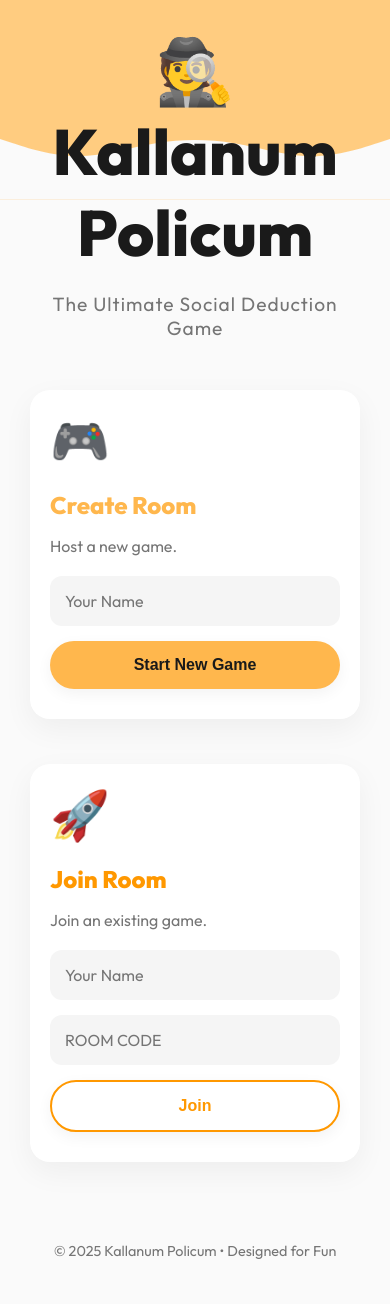
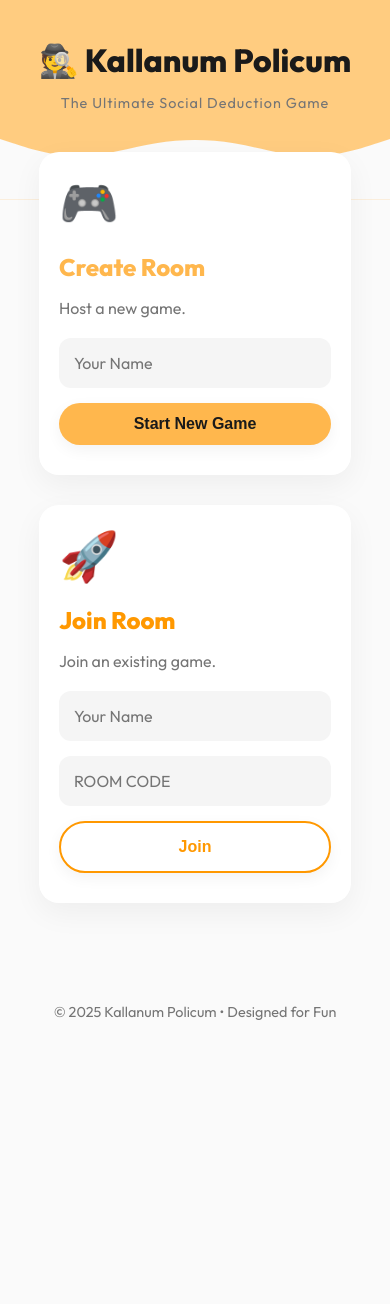
Before and after one commit to unnikrishnan803/kallanum-policum, a Django app: page / in a window 390 px wide. After the commit the page ends 1020 px from the top, so only its background shows below. Run offline with Django 4.2, Linux system fonts and the light colour scheme.

```diff
--- a/static/css/game.css
+++ b/static/css/game.css
@@ -300,4 +300,120 @@ input:focus {
         width: 50px;
         height: 50px;
     }
+
+    /* Index Page Mobile Overrides */
+    body {
+        min-height: 100dvh; /* Dynamic Viewport Height for mobile browsers */
+    }
+
+    .container {
+        padding: 10px; /* Tighter padding */
+        justify-content: flex-start; /* Start from top on mobile */
+        padding-top: 20px;
+    }
+
+    .hero-section {
+        margin-bottom: 15px;
+    }
+
+    .hero-title {
+        font-size: 2rem !important;
+        margin-bottom: 5px;
+    }
+
+    .hero-subtitle {
+        font-size: 0.9rem !important;
+        margin-bottom: 20px !important;
+    }
+
+    .action-cards-container {
+        flex-direction: column;
+        gap: 15px !important;
+        padding-bottom: 20px; /* Space for scrolling */
+    }
+
+    .action-card {
+        min-width: 100% !important;
+        max-width: 100% !important;
+        padding: 20px !important; /* Slightly smaller padding */
+    }
+
+    .card-icon {
+        font-size: 2.5rem; /* Smaller icon */
+        margin-bottom: 10px;
+    }
+
+    .input-styled {
+        padding: 12px; /* Smaller input padding */
+    }
+
+    .btn {
+        padding: 12px 20px; /* Smaller button padding */
+    }
 }
+
+/* Index Page Specifics */
+.hero-section {
+    text-align: center;
+    margin-bottom: 20px;
+}
+
+.hero-title {
+    margin-bottom: 10px;
+    font-size: 4rem;
+}
+
+.hero-subtitle {
+    color: var(--text-muted);
+    font-size: 1.2rem;
+    margin-bottom: 50px;
+    letter-spacing: 1px;
+}
+
+.action-cards-container {
+    display: flex;
+    flex-wrap: wrap;
+    justify-content: center;
+    gap: 30px;
+}
+
+.action-card {
+    flex: 1;
+    min-width: 300px;
+    max-width: 400px;
+    text-align: left;
+}
+
+.card-icon {
+    font-size: 3rem;
+    margin-bottom: 20px;
+}
+
+.card-title {
+    margin-bottom: 10px;
+}
+
+.card-desc {
+    color: var(--text-muted);
+    margin-bottom: 20px;
+}
+
+.input-group {
+    margin-bottom: 15px;
+}
+
+.input-styled {
+    background: #F5F5F5;
+    border: none;
+    padding: 15px;
+    border-radius: 12px;
+    width: 100%;
+}
+
+.btn-outline {
+    width: 100%;
+    padding: 15px 25px;
+    background: transparent;
+    border: 2px solid var(--accent-color);
+    color: var(--accent-color);
+}
--- a/templates/index.html
+++ b/templates/index.html
@@ -7,27 +7,27 @@
 <div class="container" style="text-align: center; justify-content: center; height: 100vh;">
 
     <!-- Hero Section -->
-    <div class="fade-in-up">
-        <h1 style="margin-bottom: 10px; font-size: 4rem;">🕵️ Kallanum Policum</h1>
-        <p style="color: var(--text-muted); font-size: 1.2rem; margin-bottom: 50px; letter-spacing: 1px;">
+    <div class="fade-in-up hero-section">
+        <h1 class="hero-title">🕵️ Kallanum Policum</h1>
+        <p class="hero-subtitle">
             The Ultimate Social Deduction Game
         </p>
     </div>
 
     <!-- Action Cards -->
-    <div style="display: flex; flex-wrap: wrap; justify-content: center; gap: 30px;">
+    <div class="action-cards-container">
 
         <!-- Create Room Card -->
-        <div class="glass-card fade-in-up delay-1" style="flex: 1; min-width: 300px; max-width: 400px; text-align: left;">
-            <div style="font-size: 3rem; margin-bottom: 20px;">🎮</div>
-            <h2 style="color: var(--primary-color); margin-bottom: 10px;">Create Room</h2>
-            <p style="color: var(--text-muted); margin-bottom: 20px;">Host a new game.</p>
+        <div class="glass-card fade-in-up delay-1 action-card">
+            <div class="card-icon">🎮</div>
+            <h2 class="card-title" style="color: var(--primary-color);">Create Room</h2>
+            <p class="card-desc">Host a new game.</p>
 
             <form method="POST" action="/">
                 {% csrf_token %}
                 <input type="hidden" name="action" value="create">
-                <div style="margin-bottom: 15px;">
-                    <input type="text" name="name" placeholder="Your Name" required style="background: #F5F5F5; border: none; padding: 15px; border-radius: 12px; width: 100%;">
+                <div class="input-group">
+                    <input type="text" name="name" placeholder="Your Name" required class="input-styled">
                 </div>
                 <button type="submit" class="btn btn-primary" style="width: 100%;">
                     Start New Game
@@ -36,21 +36,21 @@
         </div>
 
         <!-- Join Room Card -->
-        <div class="glass-card fade-in-up delay-2" style="flex: 1; min-width: 300px; max-width: 400px; text-align: left;">
-            <div style="font-size: 3rem; margin-bottom: 20px;">🚀</div>
-            <h2 style="color: var(--accent-color); margin-bottom: 10px;">Join Room</h2>
-            <p style="color: var(--text-muted); margin-bottom: 20px;">Join an existing game.</p>
+        <div class="glass-card fade-in-up delay-2 action-card">
+            <div class="card-icon">🚀</div>
+            <h2 class="card-title" style="color: var(--accent-color);">Join Room</h2>
+            <p class="card-desc">Join an existing game.</p>
 
             <form method="POST" action="/">
                 {% csrf_token %}
                 <input type="hidden" name="action" value="join">
-                <div style="margin-bottom: 15px;">
-                    <input type="text" name="name" placeholder="Your Name" required style="background: #F5F5F5; border: none; padding: 15px; border-radius: 12px; width: 100%;">
+                <div class="input-group">
+                    <input type="text" name="name" placeholder="Your Name" required class="input-styled">
                 </div>
-                <div style="margin-bottom: 15px;">
-                    <input type="text" name="room_code" placeholder="Room Code" required style="text-transform: uppercase; background: #F5F5F5; border: none; padding: 15px; border-radius: 12px; width: 100%;">
+                <div class="input-group">
+                    <input type="text" name="room_code" placeholder="Room Code" required class="input-styled" style="text-transform: uppercase;">
                 </div>
-                <button type="submit" class="btn" style="width: 100%; padding: 15px 25px; border-color: var(--accent-color); color: var(--accent-color); background: transparent; border: 2px solid var(--accent-color);">
+                <button type="submit" class="btn btn-outline">
                     Join
                 </button>
             </form>
```
Also changed, not shown: game/consumers.py (+25 -6 lines).
